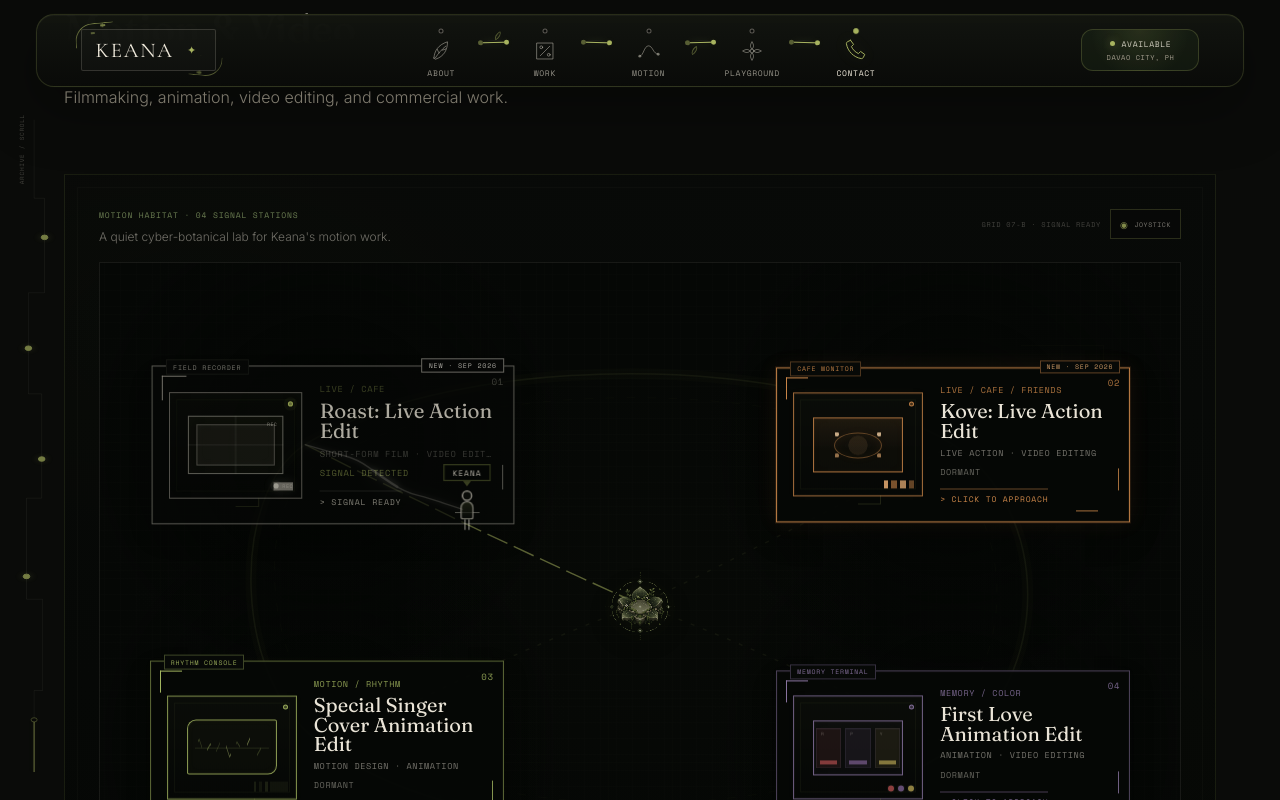
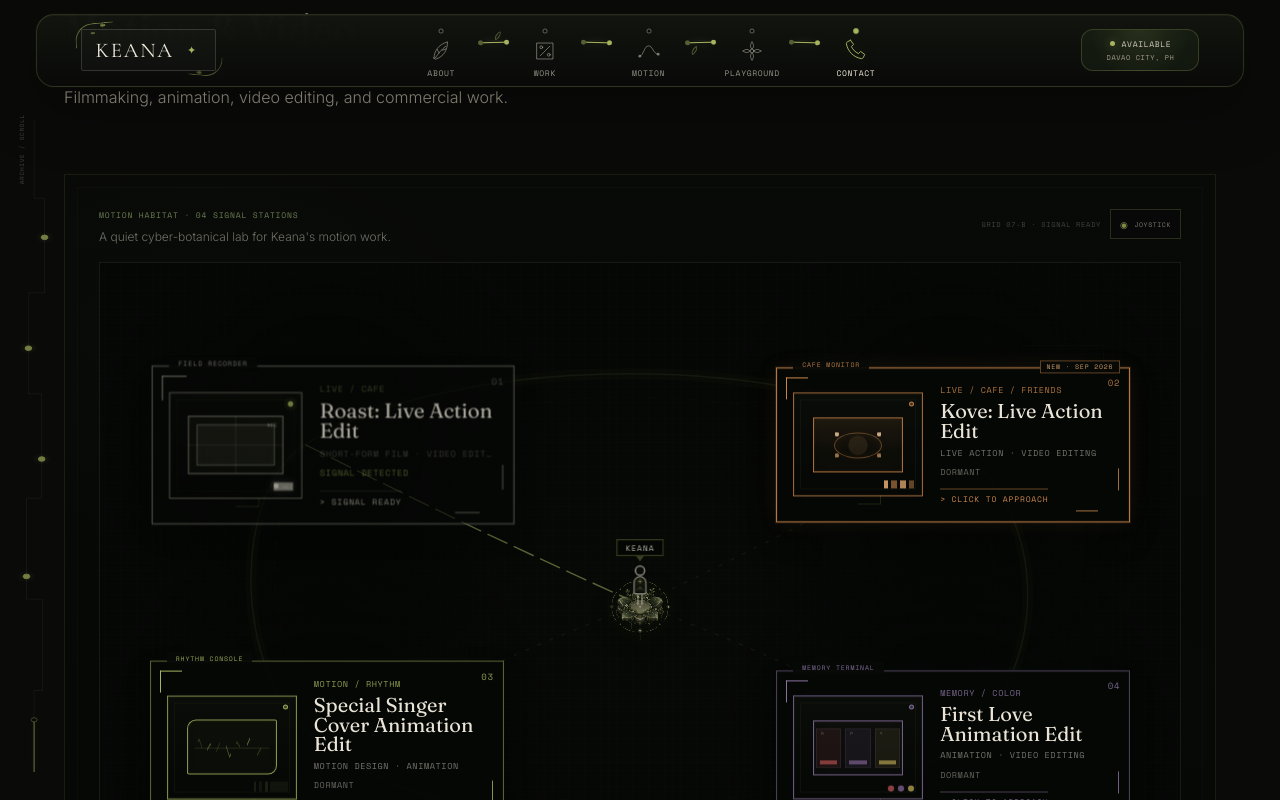
Before and after one commit to ARCKiller19/keana-portfolio, a React (Vite) app: page / in a window 1280 px wide. Both pictures are taken after a click on the button 333 px from the left and 4075 px from the top of the page. Shown: the part 3631-4431 px from the top of the page. Built offline with nearby package versions, Linux system fonts and the light colour scheme.

Commit message:
Anchor hologram previews to station monitors

```diff
--- a/src/components/MotionHabitat.jsx
+++ b/src/components/MotionHabitat.jsx
@@ -35,15 +35,6 @@ const STATION_META = [
   { slug: 'special', system: 'MOTION / RHYTHM', accent: 'pulse', rgb: '168, 188, 99' },
   { slug: 'first-love', system: 'MEMORY / COLOR', accent: 'chapters', rgb: '142, 120, 166' },
 ]
-
-const HOLOGRAM_POSITIONS = [
-  { x: 332, y: 278, tilt: '-2deg' },
-  { x: 668, y: 278, tilt: '2deg' },
-  { x: 338, y: 302, tilt: '-1deg' },
-  { x: 662, y: 302, tilt: '1deg' },
-]
-
-const HOLOGRAM_PREVIEW_SECONDS = 5
 
 const MANUAL_SPEED = 260
 const AUTO_SPEED = 620
@@ -142,11 +133,9 @@ function HabitatCutPlayer({ piece }) {
   )
 }
 
-function HabitatHologramPreview({ piece, meta, position, onPlay }) {
+function HabitatHologramPreview({ piece, meta }) {
   const videoRef = useRef(null)
-  const previewEndRef = useRef(0)
-  const hasStartedRef = useRef(false)
-  const [phase, setPhase] = useState('loading')
+  const [isReady, setIsReady] = useState(false)
 
   useEffect(() => {
     const video = videoRef.current
@@ -156,70 +145,35 @@ function HabitatHologramPreview({ piece, meta, position, onPlay }) {
     }
   }, [])
 
-  const startPreview = useCallback(async () => {
+  const prepareThumbnail = useCallback(() => {
     const video = videoRef.current
-    if (!video || hasStartedRef.current) return
-
-    hasStartedRef.current = true
+    if (!video) return
 
     const duration = Number.isFinite(video.duration) ? video.duration : 0
-    const maxStart = Math.max(0, duration - HOLOGRAM_PREVIEW_SECONDS)
-    const requestedStart = piece.previewStart ?? 0
-    const previewStart = clamp(requestedStart, 0, maxStart)
-    const previewEnd = Math.min(
-      previewStart + HOLOGRAM_PREVIEW_SECONDS,
-      duration || previewStart + HOLOGRAM_PREVIEW_SECONDS,
-    )
+    const maxFrameTime = Math.max(0, duration - 0.2)
+    const frameTime = clamp(piece.previewStart ?? 0, 0, maxFrameTime)
 
-    previewEndRef.current = previewEnd
     video.muted = true
+    video.pause()
 
     try {
-      video.currentTime = previewStart
+      if (Math.abs(video.currentTime - frameTime) > 0.05) {
+        video.currentTime = frameTime
+      }
     } catch {
-      // Some browsers defer seeking until media data is available.
+      // If seeking is deferred, the browser will still show the available frame.
     }
 
-    setPhase('playing')
-
-    try {
-      await video.play()
-    } catch {
-      setPhase('cta')
-    }
+    setIsReady(true)
   }, [piece.previewStart])
 
-  const finishPreview = useCallback(() => {
-    const video = videoRef.current
-    video?.pause()
-    setPhase('cta')
-  }, [])
-
-  const handleTimeUpdate = () => {
-    const video = videoRef.current
-    if (!video || phase !== 'playing') return
-
-    if (video.currentTime >= previewEndRef.current - 0.04) {
-      finishPreview()
-    }
-  }
-
   return (
-    <button
-      className={`motion-habitat-hologram station-${meta.slug} is-${phase}`}
-      type="button"
-      style={{
-        '--hologram-x': `${position.x}%`,
-        '--hologram-y': `${position.y}%`,
-        '--hologram-tilt': position.tilt,
-        '--station-rgb': meta.rgb,
-      }}
-      aria-label={`Play full ${piece.title}`}
-      onClick={onPlay}
+    <span
+      className={`motion-habitat-hologram station-${meta.slug} ${
+        isReady ? 'is-ready' : 'is-loading'
+      }`}
+      aria-hidden="true"
     >
-      <span className="motion-habitat-hologram-beam" aria-hidden="true" />
-      <span className="motion-habitat-hologram-emitter" aria-hidden="true" />
-
       <span className="motion-habitat-hologram-shell">
         <video
           ref={videoRef}
@@ -229,31 +183,27 @@ function HabitatHologramPreview({ piece, meta, position, onPlay }) {
           playsInline
           preload="metadata"
           tabIndex={-1}
-          aria-hidden="true"
-          onLoadedMetadata={startPreview}
-          onCanPlay={startPreview}
-          onTimeUpdate={handleTimeUpdate}
-          onEnded={finishPreview}
-          onError={() => setPhase('cta')}
+          onLoadedMetadata={prepareThumbnail}
+          onSeeked={() => {
+            videoRef.current?.pause()
+            setIsReady(true)
+          }}
+          onError={() => setIsReady(true)}
         />
 
-        <span className="motion-habitat-hologram-scan" aria-hidden="true" />
-        <span className="motion-habitat-hologram-noise" aria-hidden="true" />
+        <span className="motion-habitat-hologram-scan" />
+        <span className="motion-habitat-hologram-noise" />
 
-        <span className="motion-habitat-hologram-meta" aria-hidden="true">
-          SIGNAL {piece.number} · 05 SEC PREVIEW
+        <span className="motion-habitat-hologram-meta">
+          SIGNAL {piece.number} · PREVIEW
         </span>
 
         <span className="motion-habitat-hologram-cta">
-          <strong>
-            {phase === 'loading' ? 'ACQUIRING SIGNAL' : 'CLICK TO PLAY'}
-          </strong>
-          <small>
-            {phase === 'cta' ? 'OPEN FULL TRANSMISSION' : piece.title}
-          </small>
+          <strong>{isReady ? 'CLICK TO PLAY' : 'ACQUIRING SIGNAL'}</strong>
+          <small>{piece.title}</small>
         </span>
       </span>
-    </button>
+    </span>
   )
 }
 
@@ -479,7 +429,7 @@ function MotionHabitat({ pieces, onOpenNotes }) {
       setTargetedIndex(null)
       setWalkingState(false)
       setStatusMessage(
-        `${pieces[index].title} signal detected. Hologram preview transmitting.`,
+        `${pieces[index].title} signal detected. Hologram preview ready.`,
       )
 
       if (fallbackTimerRef.current) {
@@ -742,7 +692,7 @@ function MotionHabitat({ pieces, onOpenNotes }) {
           setStatusMessage(
             nextAwake === null
               ? 'Signal lost. Continue exploring the Motion Habitat.'
-              : `${pieces[nextAwake].title} signal detected. Hologram preview transmitting.`,
+              : `${pieces[nextAwake].title} signal detected. Hologram preview ready.`,
           )
         }
       }
@@ -1108,8 +1058,14 @@ function MotionHabitat({ pieces, onOpenNotes }) {
                 '--station-rgb': meta.rgb,
               }}
               aria-pressed={isOpen}
-              aria-label={`Open ${piece.title}`}
-              onClick={() => beginAutoWalk(index)}
+              aria-label={
+                isAwake
+                  ? `Play full ${piece.title}`
+                  : `Approach ${piece.title}`
+              }
+              onClick={() =>
+                isAwake ? activateStation(index) : beginAutoWalk(index)
+              }
             >
               <span className="motion-habitat-station-number">{piece.number}</span>
               <span className="motion-habitat-machine" aria-hidden="true">
@@ -1141,6 +1097,11 @@ function MotionHabitat({ pieces, onOpenNotes }) {
                   )}
                 </span>
               </span>
+
+              {!isCompact && !reducedMotion && isAwake && !isOpen && (
+                <HabitatHologramPreview piece={piece} meta={meta} />
+              )}
+
               <span className="motion-habitat-station-copy">
                 <span>{meta.system}</span>
                 <strong>{piece.title}</strong>
@@ -1162,32 +1123,6 @@ function MotionHabitat({ pieces, onOpenNotes }) {
             </button>
           )
         })}
-
-        {!isCompact &&
-          !reducedMotion &&
-          awakeIndex !== null &&
-          openIndex === null &&
-          pieces[awakeIndex] &&
-          STATION_META[awakeIndex] &&
-          HOLOGRAM_POSITIONS[awakeIndex] && (
-            <HabitatHologramPreview
-              key={pieces[awakeIndex].id}
-              piece={pieces[awakeIndex]}
-              meta={STATION_META[awakeIndex]}
-              position={{
-                x:
-                  (HOLOGRAM_POSITIONS[awakeIndex].x /
-                    DESKTOP_LAYOUT.width) *
-                  100,
-                y:
-                  (HOLOGRAM_POSITIONS[awakeIndex].y /
-                    DESKTOP_LAYOUT.height) *
-                  100,
-                tilt: HOLOGRAM_POSITIONS[awakeIndex].tilt,
-              }}
-              onPlay={() => activateStation(awakeIndex)}
-            />
-          )}
 
         <div
           ref={characterRef}
--- a/src/motion-habitat-hologram.css
+++ b/src/motion-habitat-hologram.css
@@ -1,33 +1,28 @@
-/* Motion Habitat signal-preview holograms.
-   Desktop only: compact/touch keeps the existing direct station flow. */
+/* Motion Habitat hologram previews.
+   Desktop only. The station monitor itself blooms into a larger projected still. */
 
 .motion-habitat-hologram {
   --hologram-rgb: 118, 226, 238;
   position: absolute;
-  z-index: 11;
-  top: var(--hologram-y);
-  left: var(--hologram-x);
-  width: clamp(176px, 18.5vw, 214px);
+  z-index: 16;
+  top: 50%;
+  left: 81px;
+  width: clamp(210px, 20vw, 242px);
   padding: 0;
   border: 0;
   background: transparent;
   color: rgba(226, 252, 255, 0.92);
-  cursor: pointer;
+  pointer-events: none;
   transform:
     translate(-50%, -50%)
     perspective(760px)
-    rotateY(var(--hologram-tilt));
-  transform-origin: 50% 100%;
+    rotateY(-1.4deg);
+  transform-origin: center;
   isolation: isolate;
   filter:
-    drop-shadow(0 0 12px rgba(var(--hologram-rgb), 0.14))
-    drop-shadow(0 0 30px rgba(var(--station-rgb), 0.08));
-  animation: habitat-hologram-arrive 460ms cubic-bezier(0.2, 0.78, 0.2, 1) both;
-}
-
-.motion-habitat-hologram:focus-visible {
-  outline: 1px solid rgba(var(--hologram-rgb), 0.82);
-  outline-offset: 5px;
+    drop-shadow(0 0 13px rgba(var(--hologram-rgb), 0.17))
+    drop-shadow(0 0 34px rgba(var(--station-rgb), 0.09));
+  animation: habitat-hologram-monitor-bloom 420ms cubic-bezier(0.2, 0.78, 0.2, 1) both;
 }
 
 .motion-habitat-hologram-shell {
@@ -36,15 +31,13 @@
   overflow: hidden;
   width: 100%;
   aspect-ratio: 16 / 10;
-  border: 1px solid rgba(var(--hologram-rgb), 0.46);
-  clip-path: polygon(3% 0, 97% 0, 100% 7%, 100% 93%, 97% 100%, 3% 100%, 0 93%, 0 7%);
+  border: 0;
   background:
-    radial-gradient(circle at 50% 100%, rgba(var(--hologram-rgb), 0.16), transparent 42%),
-    rgba(4, 11, 12, 0.36);
+    radial-gradient(circle at 50% 52%, rgba(var(--hologram-rgb), 0.12), transparent 56%),
+    rgba(4, 11, 12, 0.3);
   box-shadow:
-    inset 0 0 22px rgba(var(--hologram-rgb), 0.08),
-    0 0 0 1px rgba(var(--station-rgb), 0.08),
-    0 0 24px rgba(var(--hologram-rgb), 0.12);
+    inset 0 0 28px rgba(var(--hologram-rgb), 0.1),
+    0 0 28px rgba(var(--hologram-rgb), 0.14);
   animation: habitat-hologram-flicker 5.2s steps(1, end) infinite;
 }
 
@@ -61,17 +54,22 @@
   background:
     linear-gradient(
       90deg,
-      rgba(var(--hologram-rgb), 0.13),
-      transparent 14% 82%,
-      rgba(var(--station-rgb), 0.1)
+      rgba(var(--hologram-rgb), 0.11),
+      transparent 15% 84%,
+      rgba(var(--station-rgb), 0.09)
     );
   mix-blend-mode: screen;
 }
 
 .motion-habitat-hologram-shell::after {
   background:
-    linear-gradient(180deg, rgba(220, 252, 255, 0.08), transparent 18% 74%, rgba(var(--hologram-rgb), 0.1)),
-    radial-gradient(circle at 50% 50%, transparent 54%, rgba(0, 0, 0, 0.42) 100%);
+    linear-gradient(
+      180deg,
+      rgba(220, 252, 255, 0.08),
+      transparent 18% 76%,
+      rgba(var(--hologram-rgb), 0.1)
+    ),
+    radial-gradient(circle at 50% 50%, transparent 56%, rgba(0, 0, 0, 0.38) 100%);
 }
 
 .motion-habitat-hologram-video {
@@ -82,16 +80,12 @@
   width: 104%;
   height: 104%;
   object-fit: cover;
-  opacity: 0.7;
+  opacity: 0.68;
   filter:
-    saturate(0.72)
-    contrast(1.12)
-    brightness(0.9);
+    saturate(0.7)
+    contrast(1.14)
+    brightness(0.82);
   transform: translate3d(0, 0, 0) scale(1.018);
-  transition:
-    opacity 520ms var(--ease-editorial),
-    filter 520ms var(--ease-editorial),
-    transform 520ms var(--ease-editorial);
 }
 
 .motion-habitat-hologram-scan,
@@ -103,12 +97,12 @@
 }
 
 .motion-habitat-hologram-scan {
-  opacity: 0.72;
+  opacity: 0.7;
   background:
     repeating-linear-gradient(
       180deg,
-      rgba(var(--hologram-rgb), 0.105) 0,
-      rgba(var(--hologram-rgb), 0.105) 1px,
+      rgba(var(--hologram-rgb), 0.1) 0,
+      rgba(var(--hologram-rgb), 0.1) 1px,
       transparent 1px,
       transparent 4px
     );
@@ -117,23 +111,35 @@
 }
 
 .motion-habitat-hologram-noise {
-  opacity: 0.26;
+  opacity: 0.24;
   background:
-    linear-gradient(90deg, transparent 0 21%, rgba(219, 253, 255, 0.12) 21.4% 21.8%, transparent 22.2% 68%, rgba(var(--station-rgb), 0.12) 68.4% 68.8%, transparent 69.2%),
-    repeating-linear-gradient(90deg, transparent 0 17px, rgba(var(--hologram-rgb), 0.035) 18px, transparent 19px 31px);
+    linear-gradient(
+      90deg,
+      transparent 0 21%,
+      rgba(219, 253, 255, 0.12) 21.4% 21.8%,
+      transparent 22.2% 68%,
+      rgba(var(--station-rgb), 0.12) 68.4% 68.8%,
+      transparent 69.2%
+    ),
+    repeating-linear-gradient(
+      90deg,
+      transparent 0 17px,
+      rgba(var(--hologram-rgb), 0.035) 18px,
+      transparent 19px 31px
+    );
   animation: habitat-hologram-noise 2.8s steps(5, end) infinite;
 }
 
 .motion-habitat-hologram-meta {
   position: absolute;
   z-index: 6;
-  top: 8px;
-  left: 9px;
+  top: 10px;
+  left: 12px;
   color: rgba(222, 251, 255, 0.68);
   font-family: var(--font-mono);
-  font-size: 5.5px;
+  font-size: 5.75px;
   line-height: 1;
-  letter-spacing: 0.11em;
+  letter-spacing: 0.12em;
   text-transform: uppercase;
   text-shadow: 0 0 8px rgba(var(--hologram-rgb), 0.46);
 }
@@ -144,13 +150,11 @@
   inset: 0;
   display: grid;
   place-content: center;
-  gap: 5px;
-  padding: 18px;
+  gap: 6px;
+  padding: 22px;
   text-align: center;
-  background: rgba(2, 8, 9, 0.04);
-  transition:
-    background-color 520ms var(--ease-editorial),
-    opacity 420ms var(--ease-editorial);
+  background:
+    radial-gradient(circle at 50% 52%, rgba(2, 10, 12, 0.18), rgba(2, 7, 8, 0.34));
 }
 
 .motion-habitat-hologram-cta strong,
@@ -162,102 +166,57 @@
 }
 
 .motion-habitat-hologram-cta strong {
-  color: rgba(232, 254, 255, 0.72);
-  font-size: 7px;
-  letter-spacing: 0.16em;
+  color: rgba(239, 255, 255, 0.96);
+  font-size: 9px;
+  letter-spacing: 0.18em;
   text-shadow:
-    0 0 7px rgba(var(--hologram-rgb), 0.6),
-    0 0 16px rgba(var(--hologram-rgb), 0.22);
-  transition:
-    color 420ms var(--ease-editorial),
-    font-size 420ms var(--ease-editorial),
-    letter-spacing 420ms var(--ease-editorial),
-    text-shadow 420ms var(--ease-editorial);
+    0 0 7px rgba(var(--hologram-rgb), 0.82),
+    0 0 18px rgba(var(--hologram-rgb), 0.38);
 }
 
 .motion-habitat-hologram-cta small {
-  max-width: 23ch;
+  max-width: 27ch;
   overflow: hidden;
-  color: rgba(224, 249, 251, 0.38);
-  font-size: 5.5px;
-  letter-spacing: 0.1em;
+  color: rgba(224, 249, 251, 0.46);
+  font-size: 5.75px;
+  letter-spacing: 0.095em;
   text-overflow: ellipsis;
   white-space: nowrap;
 }
 
-.motion-habitat-hologram.is-playing .motion-habitat-hologram-cta {
-  opacity: 0.48;
+.motion-habitat-hologram.is-loading .motion-habitat-hologram-video {
+  opacity: 0.42;
 }
 
-.motion-habitat-hologram.is-cta .motion-habitat-hologram-video {
-  opacity: 0.23;
-  filter:
-    saturate(0.48)
-    contrast(1.28)
-    brightness(0.4);
-  transform: translate3d(0, 0, 0) scale(1.035);
+.motion-habitat-hologram.is-ready .motion-habitat-hologram-video {
+  opacity: 0.68;
 }
 
-.motion-habitat-hologram.is-cta .motion-habitat-hologram-cta {
-  opacity: 1;
-  background:
-    radial-gradient(circle at 50% 50%, rgba(2, 10, 12, 0.44), rgba(2, 7, 8, 0.7));
+/* The preview is now physically tied to each station monitor.
+   Hide freshness badges while the hologram is active so they never read as
+   hologram UI. */
+.motion-habitat .station-roast.is-awake:not(.is-open)::after,
+.motion-habitat .station-kove.is-awake:not(.is-open)::after {
+  opacity: 0;
 }
 
-.motion-habitat-hologram.is-cta .motion-habitat-hologram-cta strong {
-  color: rgba(239, 255, 255, 0.98);
-  font-size: 10px;
-  letter-spacing: 0.19em;
-  text-shadow:
-    0 0 7px rgba(var(--hologram-rgb), 0.92),
-    0 0 18px rgba(var(--hologram-rgb), 0.5),
-    0 0 32px rgba(var(--station-rgb), 0.25);
+/* Station device labels should read like floating equipment names, not cramped
+   bordered tabs. */
+.motion-habitat .motion-habitat-station::before {
+  top: -10px;
+  left: 16px;
+  padding: 3px 9px;
+  border: 0;
+  background: rgba(7, 9, 7, 0.94);
+  letter-spacing: 0.13em;
+  line-height: 1.25;
 }
 
-.motion-habitat-hologram-beam {
-  position: absolute;
-  z-index: -2;
-  left: 50%;
-  bottom: -42px;
-  width: 118px;
-  height: 68px;
-  pointer-events: none;
-  clip-path: polygon(43% 0, 57% 0, 100% 100%, 0 100%);
-  background:
-    linear-gradient(
-      180deg,
-      rgba(var(--hologram-rgb), 0.22),
-      rgba(var(--hologram-rgb), 0.055) 48%,
-      transparent 100%
-    );
-  transform: translateX(-50%);
-  filter: blur(5px);
-  opacity: 0.72;
-  animation: habitat-hologram-beam 2.4s ease-in-out infinite alternate;
-}
-
-.motion-habitat-hologram-emitter {
-  position: absolute;
-  z-index: -1;
-  left: 50%;
-  bottom: -43px;
-  width: 36px;
-  height: 9px;
-  border: 1px solid rgba(var(--hologram-rgb), 0.42);
-  border-radius: 50%;
-  background:
-    radial-gradient(circle, rgba(235, 255, 255, 0.96) 0 8%, rgba(var(--hologram-rgb), 0.62) 10% 28%, rgba(var(--hologram-rgb), 0.09) 48%, transparent 70%);
-  box-shadow:
-    0 0 9px rgba(var(--hologram-rgb), 0.72),
-    0 0 26px rgba(var(--hologram-rgb), 0.34),
-    0 0 48px rgba(var(--station-rgb), 0.14);
-  transform: translateX(-50%);
-}
-
+/* A live monitor gets a small cyan bloom underneath the station-specific color. */
 .motion-habitat-station.is-awake .motion-habitat-machine {
   box-shadow:
     inset 0 0 14px rgba(var(--station-rgb), 0.07),
-    0 0 18px rgba(118, 226, 238, 0.06);
+    0 0 18px rgba(118, 226, 238, 0.07);
 }
 
 .motion-habitat-station.is-awake .motion-habitat-machine-node {
@@ -266,47 +225,36 @@
     0 0 11px rgba(118, 226, 238, 0.42);
 }
 
-.motion-habitat-hologram:hover .motion-habitat-hologram-shell,
-.motion-habitat-hologram:focus-visible .motion-habitat-hologram-shell {
-  border-color: rgba(var(--hologram-rgb), 0.78);
-  box-shadow:
-    inset 0 0 26px rgba(var(--hologram-rgb), 0.12),
-    0 0 0 1px rgba(var(--station-rgb), 0.12),
-    0 0 32px rgba(var(--hologram-rgb), 0.2);
-}
-
-@keyframes habitat-hologram-arrive {
+@keyframes habitat-hologram-monitor-bloom {
   0% {
     opacity: 0;
     transform:
-      translate(-50%, -38%)
+      translate(-50%, -50%)
       perspective(760px)
-      rotateY(var(--hologram-tilt))
-      scaleX(0.18)
-      scaleY(0.08);
+      rotateY(-1.4deg)
+      scale(0.28, 0.08);
     filter:
       blur(3px)
       drop-shadow(0 0 3px rgba(var(--hologram-rgb), 0));
   }
-  42% {
-    opacity: 0.84;
+  48% {
+    opacity: 0.88;
     transform:
       translate(-50%, -50%)
       perspective(760px)
-      rotateY(var(--hologram-tilt))
-      scaleX(1.04)
-      scaleY(0.74);
+      rotateY(-1.4deg)
+      scale(1.04, 0.76);
   }
   100% {
     opacity: 1;
     transform:
       translate(-50%, -50%)
       perspective(760px)
-      rotateY(var(--hologram-tilt))
+      rotateY(-1.4deg)
       scale(1);
     filter:
-      drop-shadow(0 0 12px rgba(var(--hologram-rgb), 0.14))
-      drop-shadow(0 0 30px rgba(var(--station-rgb), 0.08));
+      drop-shadow(0 0 13px rgba(var(--hologram-rgb), 0.17))
+      drop-shadow(0 0 34px rgba(var(--station-rgb), 0.09));
   }
 }
 
@@ -330,18 +278,15 @@
   79% { opacity: 0.86; }
 }
 
-@keyframes habitat-hologram-beam {
-  from { opacity: 0.48; transform: translateX(-50%) scaleX(0.84); }
-  to { opacity: 0.78; transform: translateX(-50%) scaleX(1.06); }
-}
-
-@media (max-width: 900px) and (min-width: 721px) {
+@media (max-width: 980px) and (min-width: 721px) {
   .motion-habitat-hologram {
-    width: 168px;
+    left: 62px;
+    width: 200px;
   }
 
-  .motion-habitat-hologram-meta {
-    font-size: 5px;
+  .motion-habitat .motion-habitat-station::before {
+    left: 13px;
+    padding-inline: 8px;
   }
 }
 
```
